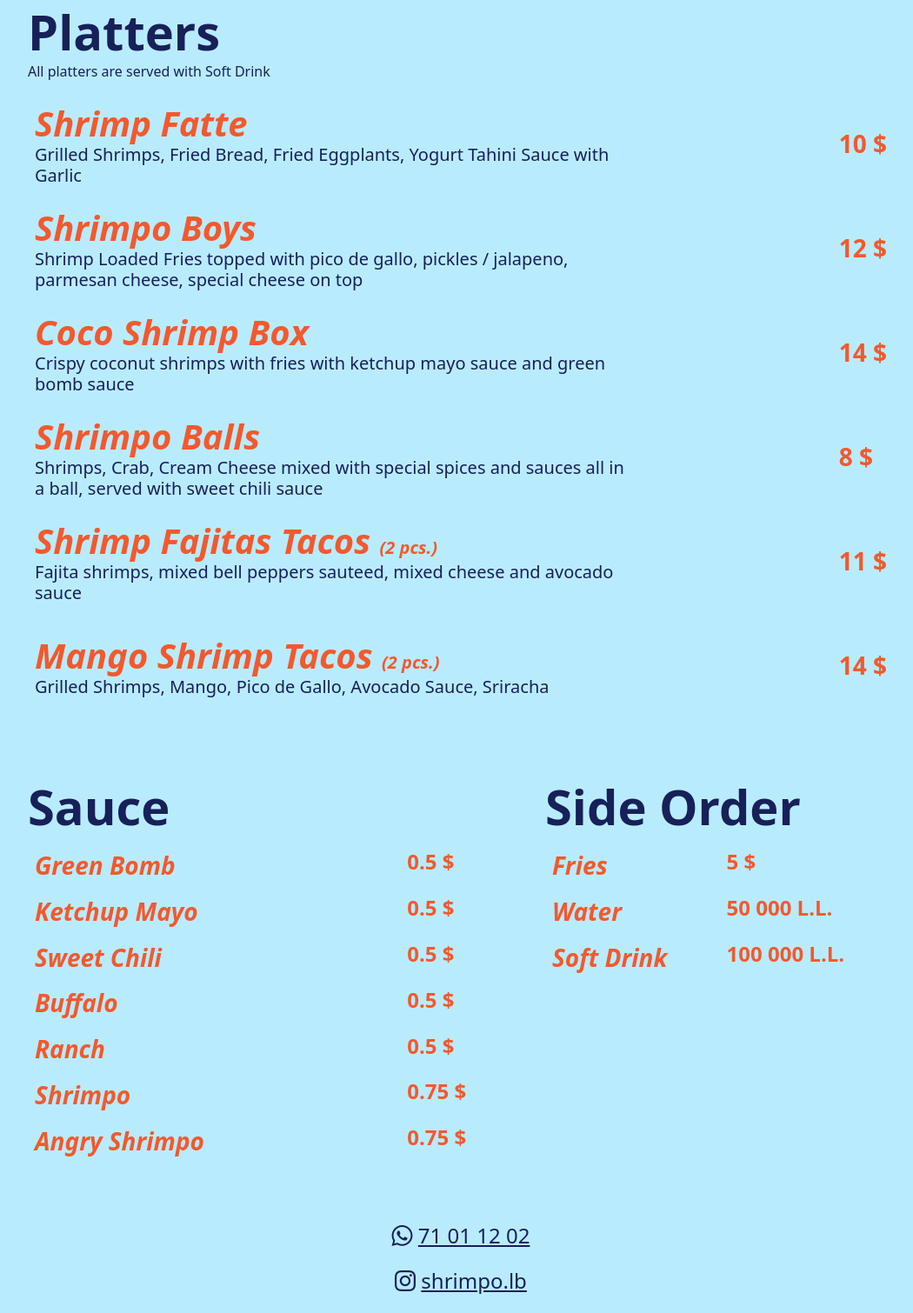
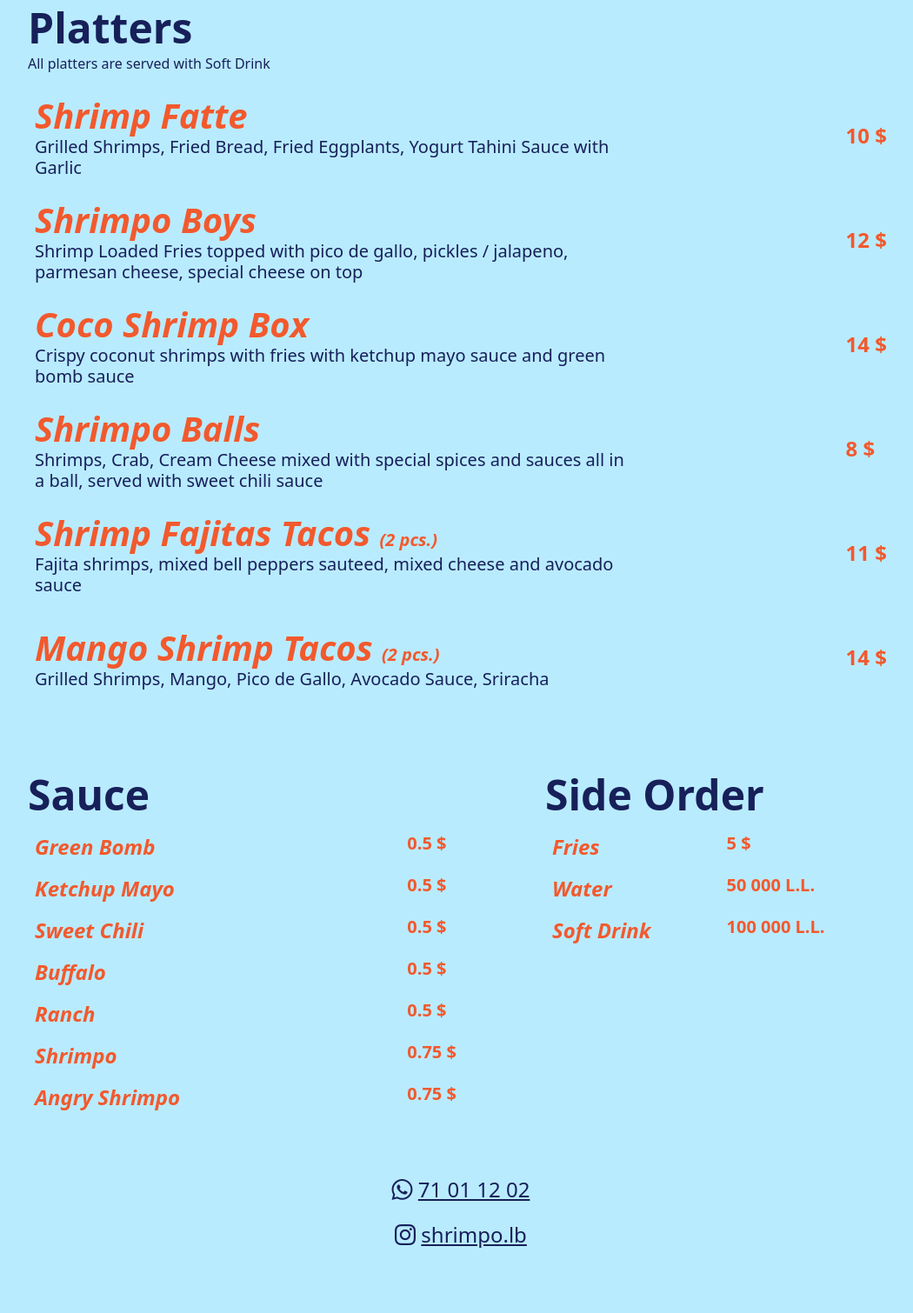
Before and after one commit to shrimpolb/menu, a plain HTML site: page index.html in a window 1280 px wide. Shown: the part 253-1763 px from the top of the page at 87% size, without its empty margins (110-1160 px from the left). Drawn offline with nearby package versions, Linux system fonts and the light colour scheme.

Commit message:
Update index.html

```diff
--- a/index.html
+++ b/index.html
@@ -61,156 +61,156 @@
         </div>
         <div class="row mx-5">
             <div class="col-12">
-                <h1 class="display-4 text-start fw-bold custom-blue-txt mb-0">Platters</h1>
+                <h1 class="display-5 text-start fw-bold custom-blue-txt mb-0">Platters</h1>
                 <p class="text-start custom-blue-txt">All platters are served with Soft Drink</p>
                 <table class="table table-borderless align-middle">
                     <tbody>
                         <tr style="height: 120px;">
 	<td class="text-start custom-light-blue2">
-		<h1 class="display-6 fw-semibold fst-italic custom-orange-txt mb-0">Shrimp Fatte</h1>
+		<h2 class="display-6 fw-semibold fst-italic custom-orange-txt mb-0">Shrimp Fatte</h2>
 		<h5 class="custom-blue-txt w-75">Grilled Shrimps, Fried Bread, Fried Eggplants, Yogurt Tahini Sauce with Garlic</h5>
 	</td>
 	<td class="text-start custom-light-blue2">
-		<h3 class="custom-orange-txt fw-bold">10&nbsp;$</h3>
+		<h4 class="custom-orange-txt fw-bold">10&nbsp;$</h4>
 	</td>
 </tr>
 <tr style="height: 120px;">
 	<td class="text-start custom-light-blue2">
-		<h1 class="display-6 fw-semibold fst-italic custom-orange-txt mb-0">Shrimpo Boys</h1>
+		<h2 class="display-6 fw-semibold fst-italic custom-orange-txt mb-0">Shrimpo Boys</h2>
 		<h5 class="custom-blue-txt w-75">Shrimp Loaded Fries topped with pico de gallo, pickles / jalapeno, parmesan cheese, special cheese on top</h5>
 	</td>
 	<td class="text-start custom-light-blue2">
-		<h3 class="custom-orange-txt fw-bold">12&nbsp;$</h3>
+		<h4 class="custom-orange-txt fw-bold">12&nbsp;$</h4>
 	</td>
 </tr>
 <tr style="height: 120px;">
 	<td class="text-start custom-light-blue2">
-		<h1 class="display-6 fw-semibold fst-italic custom-orange-txt mb-0">Coco Shrimp Box</h1>
+		<h2 class="display-6 fw-semibold fst-italic custom-orange-txt mb-0">Coco Shrimp Box</h2>
 		<h5 class="custom-blue-txt w-75">Crispy coconut shrimps with fries with ketchup mayo sauce and green bomb sauce</h5>
 	</td>
 	<td class="text-start custom-light-blue2">
-		<h3 class="custom-orange-txt fw-bold">14&nbsp;$</h3>
+		<h4 class="custom-orange-txt fw-bold">14&nbsp;$</h4>
 	</td>
 </tr>
 <tr style="height: 120px;">
 	<td class="text-start custom-light-blue2">
-		<h1 class="display-6 fw-semibold fst-italic custom-orange-txt mb-0">Shrimpo Balls</h1>
+		<h2 class="display-6 fw-semibold fst-italic custom-orange-txt mb-0">Shrimpo Balls</h2>
 		<h5 class="custom-blue-txt w-75">Shrimps, Crab, Cream Cheese mixed with special spices and sauces all in a ball, served with sweet chili sauce</h5>
 	</td>
 	<td class="text-start custom-light-blue2">
-		<h3 class="custom-orange-txt fw-bold">8&nbsp;$</h3>
+		<h4 class="custom-orange-txt fw-bold">8&nbsp;$</h4>
 	</td>
 </tr>
 <tr style="height: 120px;">
 	<td class="text-start custom-light-blue2">
-		<h1 class="display-6 fw-semibold fst-italic custom-orange-txt mb-0">Shrimp Fajitas Tacos&nbsp;<span class="fs-5">(2 pcs.)</span></h1>
+		<h2 class="display-6 fw-semibold fst-italic custom-orange-txt mb-0">Shrimp Fajitas Tacos&nbsp;<span class="fs-5">(2 pcs.)</span></h2>
 		<h5 class="custom-blue-txt w-75">Fajita shrimps, mixed bell peppers sauteed, mixed cheese and avocado sauce</h5>
 	</td>
 	<td class="text-start custom-light-blue2">
-		<h3 class="custom-orange-txt fw-bold">11&nbsp;$</h3>
+		<h4 class="custom-orange-txt fw-bold">11&nbsp;$</h4>
 	</td>
 </tr>
 <tr style="height: 120px;">
 	<td class="text-start custom-light-blue2">
-		<h1 class="display-6 fw-semibold fst-italic custom-orange-txt mb-0">Mango Shrimp Tacos&nbsp;<span class="fs-5">(2 pcs.)</span></h1>
+		<h2 class="display-6 fw-semibold fst-italic custom-orange-txt mb-0">Mango Shrimp Tacos&nbsp;<span class="fs-5">(2 pcs.)</span></h2>
 		<h5 class="custom-blue-txt w-75">Grilled Shrimps, Mango, Pico de Gallo, Avocado Sauce, Sriracha</h5>
 	</td>
 	<td class="text-start custom-light-blue2">
-		<h3 class="custom-orange-txt fw-bold">14&nbsp;$</h3>
+		<h4 class="custom-orange-txt fw-bold">14&nbsp;$</h4>
 	</td>
 </tr>
                     </tbody>
                 </table>
             </div>
             <div class="col-md-7 col-xs-12 mt-5">
-                <h1 class="display-4 text-start fw-bold custom-blue-txt">Sauce</h1>
+                <h1 class="display-5 text-start fw-bold custom-blue-txt">Sauce</h1>
                 <table class="table table-borderless align-middle">
                     <tbody>
                         <tr>
 	<td class="text-start custom-light-blue2 w-75">
-		<h3 class="fw-semibold fst-italic custom-orange-txt mb-0">Green Bomb</h3>
+		<h4 class="fw-semibold fst-italic custom-orange-txt mb-0">Green Bomb</h4>
 	</td>
 	<td class="text-start custom-light-blue2">
-		<h4 class="custom-orange-txt fw-bold">0.5&nbsp;$</h4>
+		<h5 class="custom-orange-txt fw-bold">0.5&nbsp;$</h5>
 	</td>
 </tr>
 <tr>
 	<td class="text-start custom-light-blue2 w-75">
-		<h3 class="fw-semibold fst-italic custom-orange-txt mb-0">Ketchup Mayo</h3>
+		<h4 class="fw-semibold fst-italic custom-orange-txt mb-0">Ketchup Mayo</h4>
 	</td>
 	<td class="text-start custom-light-blue2">
-		<h4 class="custom-orange-txt fw-bold">0.5&nbsp;$</h4>
+		<h5 class="custom-orange-txt fw-bold">0.5&nbsp;$</h5>
 	</td>
 </tr>
 <tr>
 	<td class="text-start custom-light-blue2 w-75">
-		<h3 class="fw-semibold fst-italic custom-orange-txt mb-0">Sweet Chili</h3>
+		<h4 class="fw-semibold fst-italic custom-orange-txt mb-0">Sweet Chili</h4>
 	</td>
 	<td class="text-start custom-light-blue2">
-		<h4 class="custom-orange-txt fw-bold">0.5&nbsp;$</h4>
+		<h5 class="custom-orange-txt fw-bold">0.5&nbsp;$</h5>
 	</td>
 </tr>
 <tr>
 	<td class="text-start custom-light-blue2 w-75">
-		<h3 class="fw-semibold fst-italic custom-orange-txt mb-0">Buffalo</h3>
+		<h4 class="fw-semibold fst-italic custom-orange-txt mb-0">Buffalo</h4>
 	</td>
 	<td class="text-start custom-light-blue2">
-		<h4 class="custom-orange-txt fw-bold">0.5&nbsp;$</h4>
+		<h5 class="custom-orange-txt fw-bold">0.5&nbsp;$</h5>
 	</td>
 </tr>
 <tr>
 	<td class="text-start custom-light-blue2 w-75">
-		<h3 class="fw-semibold fst-italic custom-orange-txt mb-0">Ranch</h3>
+		<h4 class="fw-semibold fst-italic custom-orange-txt mb-0">Ranch</h4>
 	</td>
 	<td class="text-start custom-light-blue2">
-		<h4 class="custom-orange-txt fw-bold">0.5&nbsp;$</h4>
+		<h5 class="custom-orange-txt fw-bold">0.5&nbsp;$</h5>
 	</td>
 </tr>
 <tr>
 	<td class="text-start custom-light-blue2 w-75">
-		<h3 class="fw-semibold fst-italic custom-orange-txt mb-0">Shrimpo</h3>
+		<h4 class="fw-semibold fst-italic custom-orange-txt mb-0">Shrimpo</h4>
 	</td>
 	<td class="text-start custom-light-blue2">
-		<h4 class="custom-orange-txt fw-bold">0.75&nbsp;$</h4>
+		<h5 class="custom-orange-txt fw-bold">0.75&nbsp;$</h5>
 	</td>
 </tr>
 <tr>
 	<td class="text-start custom-light-blue2 w-75">
-		<h3 class="fw-semibold fst-italic custom-orange-txt mb-0">Angry Shrimpo</h3>
+		<h4 class="fw-semibold fst-italic custom-orange-txt mb-0">Angry Shrimpo</h4>
 	</td>
 	<td class="text-start custom-light-blue2">
-		<h4 class="custom-orange-txt fw-bold">0.75&nbsp;$</h4>
+		<h5 class="custom-orange-txt fw-bold">0.75&nbsp;$</h5>
 	</td>
 </tr>
                     </tbody>
                 </table>
             </div>
             <div class="col-md-5 col-xs-12 mt-5">
-                <h1 class="display-4 text-start fw-bold custom-blue-txt">Side Order</h1>
+                <h1 class="display-5 text-start fw-bold custom-blue-txt">Side Order</h1>
                 <table class="table table-borderless align-middle">
                     <tbody>
                         <tr>
 	<td class="text-start custom-light-blue2 w-50">
-		<h3 class="fw-semibold fst-italic custom-orange-txt mb-0">Fries</h3>
+		<h4 class="fw-semibold fst-italic custom-orange-txt mb-0">Fries</h4>
 	</td>
 	<td class="text-start custom-light-blue2">
-		<h4 class="custom-orange-txt fw-bold">5 $</h4>
+		<h5 class="custom-orange-txt fw-bold">5 $</h5>
 	</td>
 </tr>
 <tr>
 	<td class="text-start custom-light-blue2 w-50">
-		<h3 class="fw-semibold fst-italic custom-orange-txt mb-0">Water</h3>
+		<h4 class="fw-semibold fst-italic custom-orange-txt mb-0">Water</h4>
 	</td>
 	<td class="text-start custom-light-blue2">
-		<h4 class="custom-orange-txt fw-bold">50 000 L.L.</h4>
+		<h5 class="custom-orange-txt fw-bold">50 000 L.L.</h5>
 	</td>
 </tr>
 <tr>
 	<td class="text-start custom-light-blue2 w-50">
-		<h3 class="fw-semibold fst-italic custom-orange-txt mb-0">Soft Drink</h3>
+		<h4 class="fw-semibold fst-italic custom-orange-txt mb-0">Soft Drink</h4>
 	</td>
 	<td class="text-start custom-light-blue2">
-		<h4 class="custom-orange-txt fw-bold">100 000 L.L.</h4>
+		<h5 class="custom-orange-txt fw-bold">100 000 L.L.</h5>
 	</td>
 </tr>
                     </tbody>
```
